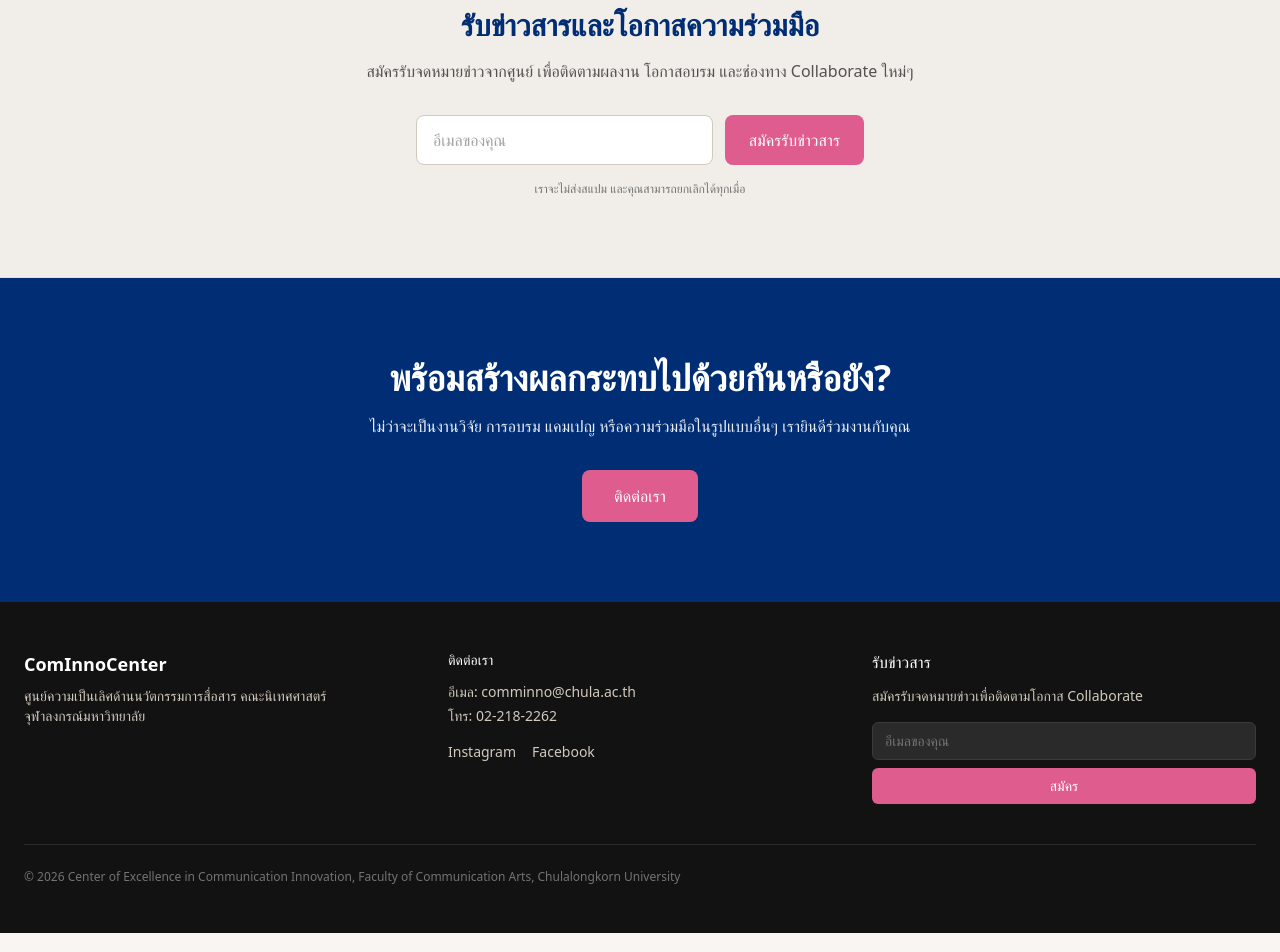
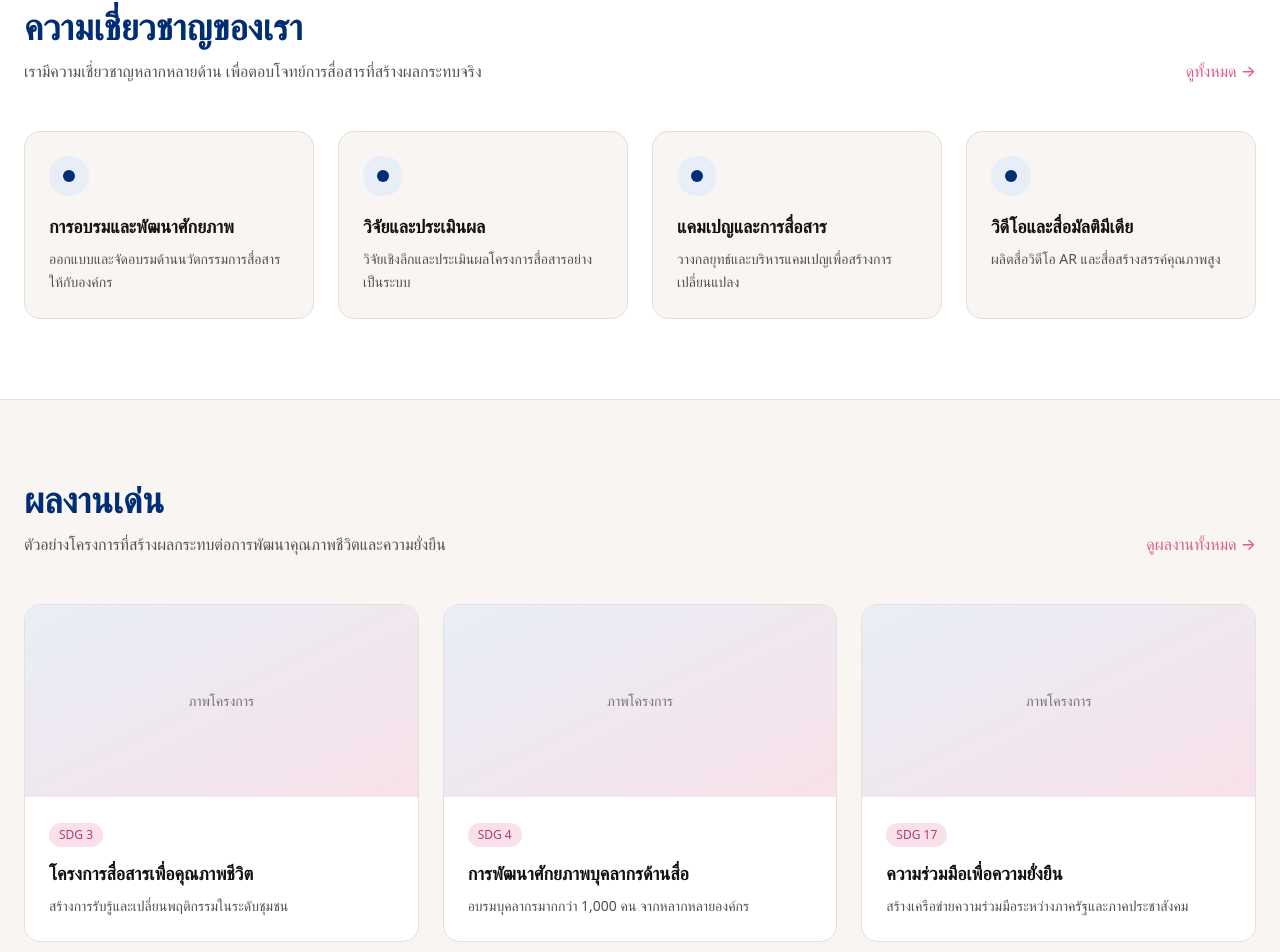
Before and after one commit to smithboon-thailand/cominnocenter-website, a Next.js app: page / in a window 1280 px wide. Shown: the part 1356-2308 px from the top of the page. Built offline with nearby package versions, Linux system fonts and the light colour scheme.

Commit message:
Add Selected Expertise and Featured Impact sections to Home page

```diff
--- a/src/app/page.tsx
+++ b/src/app/page.tsx
@@ -1,4 +1,41 @@
 import Link from "next/link";
+
+const expertiseItems = [
+  {
+    title: "การอบรมและพัฒนาศักยภาพ",
+    description: "ออกแบบและจัดอบรมด้านนวัตกรรมการสื่อสารให้กับองค์กร",
+  },
+  {
+    title: "วิจัยและประเมินผล",
+    description: "วิจัยเชิงลึกและประเมินผลโครงการสื่อสารอย่างเป็นระบบ",
+  },
+  {
+    title: "แคมเปญและการสื่อสาร",
+    description: "วางกลยุทธ์และบริหารแคมเปญเพื่อสร้างการเปลี่ยนแปลง",
+  },
+  {
+    title: "วิดีโอและสื่อมัลติมีเดีย",
+    description: "ผลิตสื่อวิดีโอ AR และสื่อสร้างสรรค์คุณภาพสูง",
+  },
+];
+
+const featuredImpact = [
+  {
+    title: "โครงการสื่อสารเพื่อคุณภาพชีวิต",
+    outcome: "สร้างการรับรู้และเปลี่ยนพฤติกรรมในระดับชุมชน",
+    tag: "SDG 3",
+  },
+  {
+    title: "การพัฒนาศักยภาพบุคลากรด้านสื่อ",
+    outcome: "อบรมบุคลากรมากกว่า 1,000 คน จากหลากหลายองค์กร",
+    tag: "SDG 4",
+  },
+  {
+    title: "ความร่วมมือเพื่อความยั่งยืน",
+    outcome: "สร้างเครือข่ายความร่วมมือระหว่างภาครัฐและภาคประชาสังคม",
+    tag: "SDG 17",
+  },
+];
 
 export default function HomePage() {
   return (
@@ -117,6 +154,91 @@ export default function HomePage() {
         </div>
       </section>
 
+      {/* Selected Expertise */}
+      <section className="bg-white border-y border-neutral-200">
+        <div className="max-w-7xl mx-auto px-6 py-20">
+          <div className="flex flex-col md:flex-row md:items-end md:justify-between gap-4 mb-12">
+            <div>
+              <h2 className="text-3xl md:text-4xl font-semibold text-blue-700">
+                ความเชี่ยวชาญของเรา
+              </h2>
+              <p className="mt-3 text-neutral-600 max-w-xl">
+                เรามีความเชี่ยวชาญหลากหลายด้าน เพื่อตอบโจทย์การสื่อสารที่สร้างผลกระทบจริง
+              </p>
+            </div>
+            <Link
+              href="/expertise"
+              className="text-pink-500 font-medium hover:text-pink-600 whitespace-nowrap"
+            >
+              ดูทั้งหมด →
+            </Link>
+          </div>
+
+          <div className="grid grid-cols-1 sm:grid-cols-2 lg:grid-cols-4 gap-6">
+            {expertiseItems.map((item) => (
+              <div
+                key={item.title}
+                className="group p-6 rounded-2xl border border-neutral-200 bg-neutral-50 hover:border-pink-300 hover:shadow-md transition-all duration-300"
+              >
+                <div className="w-10 h-10 rounded-full bg-blue-100 flex items-center justify-center mb-4">
+                  <div className="w-3 h-3 rounded-full bg-blue-700" />
+                </div>
+                <h3 className="text-lg font-semibold text-neutral-900 group-hover:text-blue-700 transition-colors">
+                  {item.title}
+                </h3>
+                <p className="mt-2 text-sm text-neutral-600 leading-relaxed">
+                  {item.description}
+                </p>
+              </div>
+            ))}
+          </div>
+        </div>
+      </section>
+
+      {/* Featured Impact */}
+      <section className="max-w-7xl mx-auto px-6 py-20">
+        <div className="flex flex-col md:flex-row md:items-end md:justify-between gap-4 mb-12">
+          <div>
+            <h2 className="text-3xl md:text-4xl font-semibold text-blue-700">
+              ผลงานเด่น
+            </h2>
+            <p className="mt-3 text-neutral-600 max-w-xl">
+              ตัวอย่างโครงการที่สร้างผลกระทบต่อการพัฒนาคุณภาพชีวิตและความยั่งยืน
+            </p>
+          </div>
+          <Link
+            href="/impact"
+            className="text-pink-500 font-medium hover:text-pink-600 whitespace-nowrap"
+          >
+            ดูผลงานทั้งหมด →
+          </Link>
+        </div>
+
+        <div className="grid grid-cols-1 md:grid-cols-3 gap-6">
+          {featuredImpact.map((item) => (
+            <div
+              key={item.title}
+              className="group rounded-2xl border border-neutral-200 overflow-hidden bg-white hover:shadow-lg transition-shadow duration-300"
+            >
+              <div className="h-48 bg-gradient-to-br from-blue-100 to-pink-100 flex items-center justify-center">
+                <span className="text-sm text-neutral-500">ภาพโครงการ</span>
+              </div>
+              <div className="p-6">
+                <span className="inline-block px-2.5 py-1 text-xs font-medium rounded-full bg-pink-100 text-pink-700 mb-3">
+                  {item.tag}
+                </span>
+                <h3 className="text-lg font-semibold text-neutral-900 group-hover:text-blue-700 transition-colors">
+                  {item.title}
+                </h3>
+                <p className="mt-2 text-sm text-neutral-600 leading-relaxed">
+                  {item.outcome}
+                </p>
+              </div>
+            </div>
+          ))}
+        </div>
+      </section>
+
       {/* Newsletter Section */}
       <section className="bg-neutral-100 border-y border-neutral-200">
         <div className="max-w-7xl mx-auto px-6 py-16 md:py-20">
@@ -175,7 +297,6 @@ export default function HomePage() {
       <footer className="bg-neutral-900 text-neutral-300">
         <div className="max-w-7xl mx-auto px-6 py-12">
           <div className="grid grid-cols-1 md:grid-cols-3 gap-10">
-            {/* Brand */}
             <div>
               <div className="text-white font-semibold text-lg">ComInnoCenter</div>
               <p className="mt-2 text-sm max-w-xs">
@@ -184,7 +305,6 @@ export default function HomePage() {
               </p>
             </div>
 
-            {/* Contact */}
             <div className="text-sm">
               <div className="text-white font-medium mb-3">ติดต่อเรา</div>
               <p>อีเมล: comminno@chula.ac.th</p>
@@ -209,7 +329,6 @@ export default function HomePage() {
               </div>
             </div>
 
-            {/* Newsletter in Footer */}
             <div>
               <div className="text-white font-medium mb-3">รับข่าวสาร</div>
               <p className="text-sm mb-4">
```
